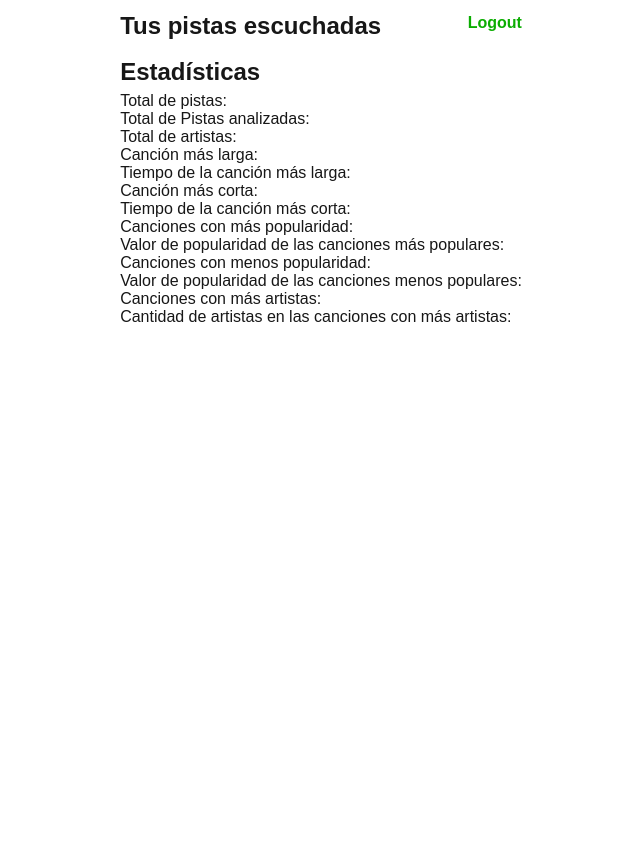
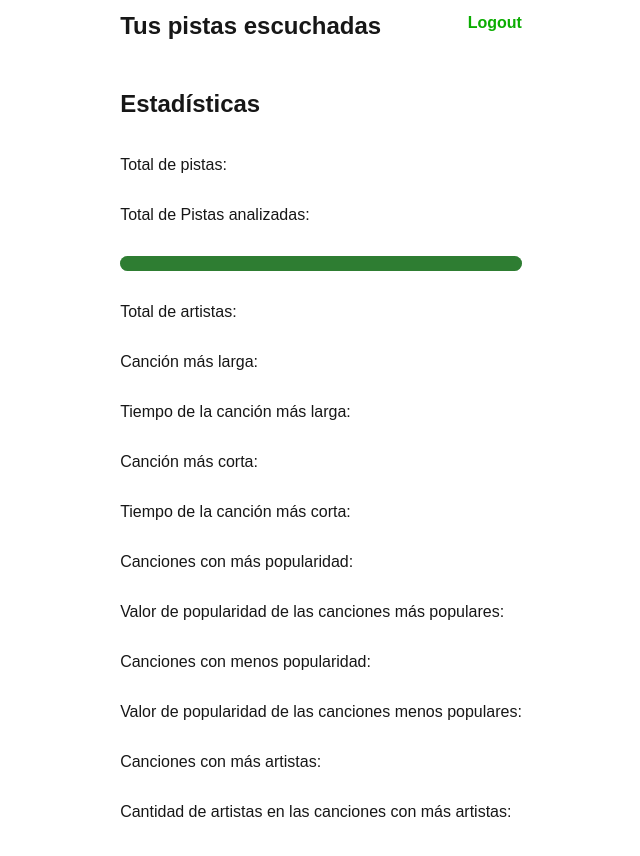
Before and after one commit to fabio2100/all-tracks, a Next.js app: page /home in a window 1280 px wide. Shown: the top 856 px of the page, without its empty margins (319-959 px from the left). Before the commit the page ends 800 px from the top, so only its background shows below. Built offline with nearby package versions, Linux system fonts and the light colour scheme.

Commit message:
feature: Linear Progress

```diff
--- a/app/components/TopTracks.js
+++ b/app/components/TopTracks.js
@@ -6,6 +6,7 @@ import { useSearchParams } from "next/navigation";
 import Lista from "./Lista";
 import { useRouter } from "next/navigation";
 import styles from "../page.module.css";
+import { LinearProgress } from "@mui/material";
 
 const TopTracks = () => {
   const router = useRouter();
@@ -122,6 +123,7 @@ const TopTracks = () => {
             maxArtistsCount,
             tracksWithMostArtists
         }));
+        console.log(tracks)
     }
 }, [tracks]);
 
@@ -132,7 +134,7 @@ const TopTracks = () => {
   };
 
   return (
-    <div>
+    <div className={styles.main}>
       <div className={styles.header}>
         <h2 style={{ marginTop: ".5em", marginBottom: "0.25em" }}>
           Tus pistas escuchadas
@@ -146,6 +148,7 @@ const TopTracks = () => {
       </h2>
       <p>Total de pistas: {estadisticas.totalTracks}</p>
       <p>Total de Pistas analizadas: {estadisticas.totalPistasChecked}</p>
+      <LinearProgress variant="determinate" color="success" sx={{height:15,borderRadius:3}} value={estadisticas.totalPistasChecked*100/estadisticas.totalTracks}/>
       <p>Total de artistas: {estadisticas.totalArtists}</p>
       <p>Canción más larga: {estadisticas.longestTrack?.name}</p>
       <p>Tiempo de la canción más larga: {estadisticas.tiempoMasLarga}</p>
--- a/app/page.module.css
+++ b/app/page.module.css
@@ -14,6 +14,14 @@
   padding: 80px;
   gap: 64px;
   font-family: var(--font-geist-sans);
+}
+
+.main{
+  margin-right: 1em;
+  margin-left: 1em;
+  display: flex;
+  justify-content: center;
+
 }
 
 @media (prefers-color-scheme: dark) {
```
